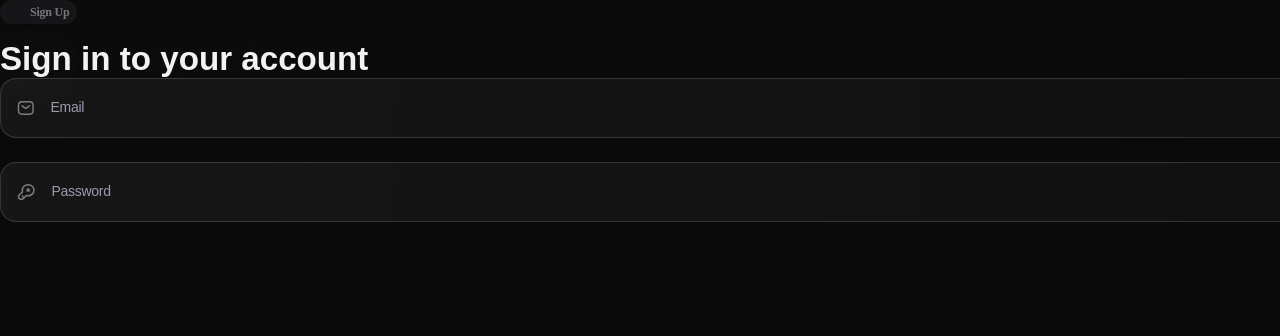
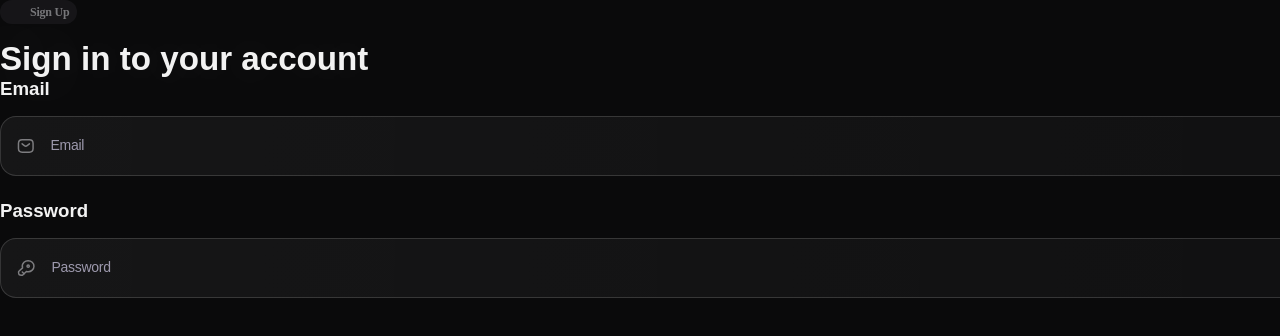
Before and after one commit to antoniobfm/corbik, a Next.js app in the folder apps/web/: page /signin in a window 1280 px wide. Shown: the top 336 px of the page. Built offline with nearby package versions, Linux system fonts and the light colour scheme; some icons are missing; a web font is replaced by a local one.

Commit message:
Implemented label option

```diff
--- a/apps/web/src/components/Input/index.tsx
+++ b/apps/web/src/components/Input/index.tsx
@@ -1,15 +1,16 @@
 import React, { useRef, useState } from 'react';
 import { Controller, Control } from 'react-hook-form';
 
-import { Container } from './styles';
+import { Container, InputBox } from './styles';
 
 export interface InputProps extends React.InputHTMLAttributes<HTMLInputElement> {
   name: string;
+  label?: string;
   control: Control<any>;
   icon?: JSX.Element;
 }
 
-export const Input: React.FC<InputProps> = ({ control, name, icon, ...rest }: InputProps) => {
+export const Input: React.FC<InputProps> = ({ control, name, label, icon, ...rest }: InputProps) => {
   const [isFocused, setIsFocused] = useState(false);
   const inputRef = useRef<HTMLInputElement>(null);
 
@@ -18,7 +19,9 @@ export const Input: React.FC<InputProps> = ({ control, name, icon, ...rest }: In
       name={name}
       control={control}
       render={({ field }) => (
-        <Container
+        <Container>
+          {label && <h3>{label}</h3>}
+          <InputBox
             onClick={() => inputRef.current!.focus()}
             isFocused={isFocused}
             isFilled={!!field.value}
@@ -32,6 +35,7 @@ export const Input: React.FC<InputProps> = ({ control, name, icon, ...rest }: In
               onFocus={() => setIsFocused(true)}
               onBlur={() => setIsFocused(false)}
             />
+          </InputBox>
         </Container>
       )}
     />
--- a/apps/web/src/components/Input/styles.ts
+++ b/apps/web/src/components/Input/styles.ts
@@ -6,7 +6,18 @@ interface Props {
   hasIcon: boolean;
 }
 
-export const Container = styled.div<Props>`
+export const Container = styled.div`
+  width: 100%;
+
+  display: flex;
+  flex-direction: column;
+  align-items: flex-start;
+  padding: 0px;
+  gap: 16px;
+`;
+
+
+export const InputBox = styled.div<Props>`
   width: 100%;
 
   display: flex;
--- a/apps/web/src/modules/SignIn/Form/index.tsx
+++ b/apps/web/src/modules/SignIn/Form/index.tsx
@@ -17,14 +17,15 @@ export const Form: React.FC = () => {
       <Input
         type="email"
         name="email"
+        label="Email"
         placeholder="Email"
         control={control}
         icon={<SmsOutlined />}
       />
-
       <Input
         type="password"
         name="password"
+        label="Password"
         placeholder="Password"
         control={control}
         icon={<KeyOutlined />}
```
Also changed, not shown: 1 other file (tests, documents, lock files or other folders). Lines whose indentation alone changed are shown as unchanged.
